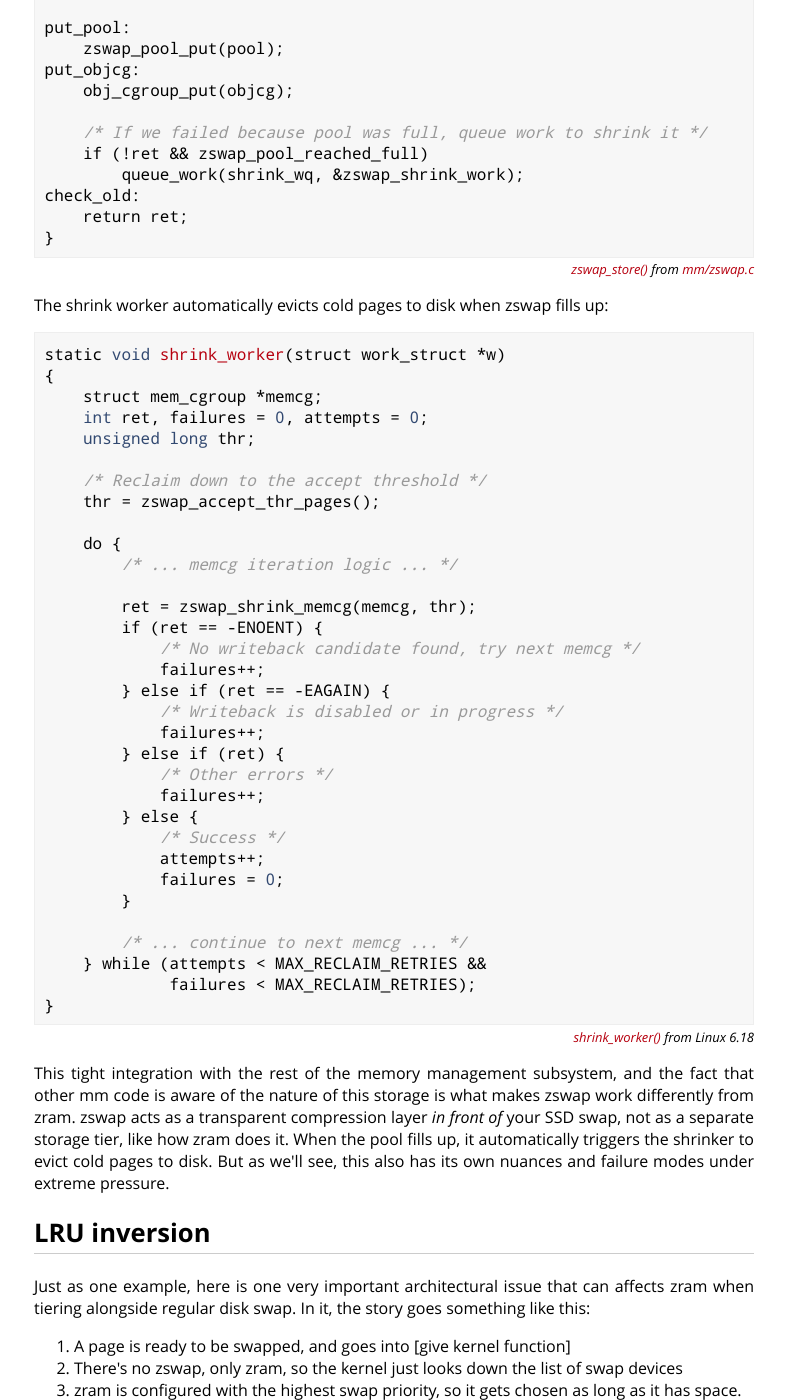
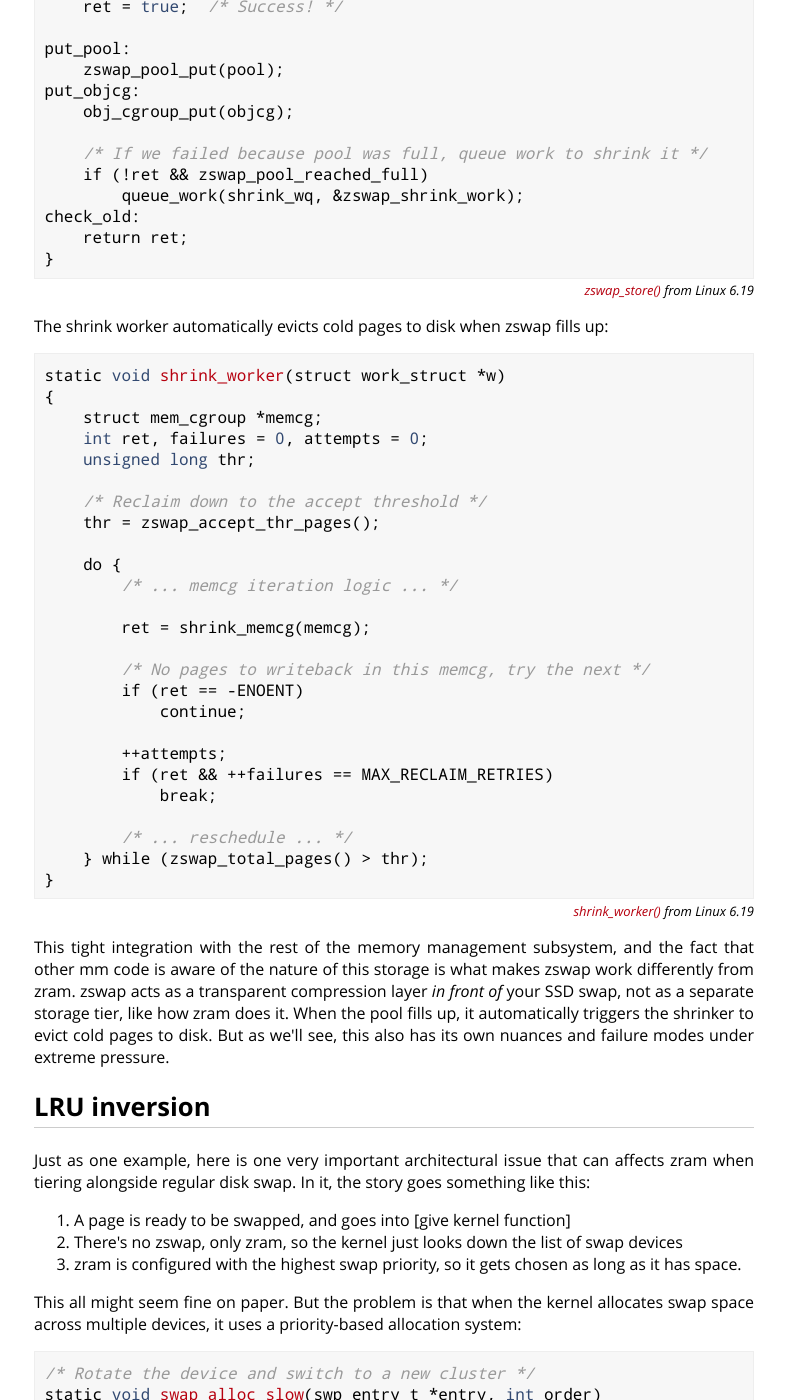
Before and after one commit to cdown/chrisdown.name, a Jekyll site: the page built from _posts/2025-01-06-zswap-vs-zram-when-to-use-what.md, in a window 1280 px wide and 1400 px high, scrolled down 3616 px. Shown: the whole window, without its empty margins (246-1032 px from the left). Built offline with Jekyll 4.4.1, drawn with Linux system fonts in a browser that asks for light colours; some of the changed text lies outside the part shown.

Commit message:
zram post: Update examples to v6.19

```diff
--- a/_posts/2025-01-06-zswap-vs-zram-when-to-use-what.md
+++ b/_posts/2025-01-06-zswap-vs-zram-when-to-use-what.md
@@ -121,7 +121,7 @@ static void zram_submit_bio(struct bio *bio)
 }
 {% endhighlight %}
 
-<div class="citation"><a href="https://git.kernel.org/pub/scm/linux/kernel/git/torvalds/linux.git/tree/drivers/block/zram/zram_drv.c?h=v6.18#n2393">zram_submit_bio()</a> from Linux 6.18</div>
+<div class="citation"><a href="https://git.kernel.org/pub/scm/linux/kernel/git/torvalds/linux.git/tree/drivers/block/zram/zram_drv.c?h=v6.19#n2658">zram_submit_bio()</a> from Linux 6.19</div>
 
 {% endcc %}
 
@@ -168,7 +168,7 @@ out_unlock:
 }
 {% endhighlight %}
 
-<div class="citation"><a href="https://git.kernel.org/pub/scm/linux/kernel/git/torvalds/linux.git/tree/mm/page_io.c?h=v6.18#n240">swap_writeout()</a> from Linux 6.18</div>
+<div class="citation"><a href="https://git.kernel.org/pub/scm/linux/kernel/git/torvalds/linux.git/tree/mm/page_io.c?h=v6.19#n240">swap_writeout()</a> from Linux 6.19</div>
 
 {% endcc %}
 
@@ -215,7 +216,7 @@ check_old:
 }
 {% endhighlight %}
 
-<div class="citation"><a href="https://git.kernel.org/pub/scm/linux/kernel/git/torvalds/linux.git/tree/mm/zswap.c#n1494">zswap_store()</a> from <a href="https://git.kernel.org/pub/scm/linux/kernel/git/torvalds/linux.git/tree/mm/zswap.c">mm/zswap.c</a></div>
+<div class="citation"><a href="https://git.kernel.org/pub/scm/linux/kernel/git/torvalds/linux.git/tree/mm/zswap.c?h=v6.19#n1494">zswap_store()</a> from Linux 6.19</div>
 
 {% endcc %}
 
@@ -236,29 +237,22 @@ static void shrink_worker(struct work_struct *w)
     do {
         /* ... memcg iteration logic ... */
 
-        ret = zswap_shrink_memcg(memcg, thr);
-        if (ret == -ENOENT) {
-            /* No writeback candidate found, try next memcg */
-            failures++;
-        } else if (ret == -EAGAIN) {
-            /* Writeback is disabled or in progress */
-            failures++;
-        } else if (ret) {
-            /* Other errors */
-            failures++;
-        } else {
-            /* Success */
-            attempts++;
-            failures = 0;
-        }
+        ret = shrink_memcg(memcg);
 
-        /* ... continue to next memcg ... */
-    } while (attempts < MAX_RECLAIM_RETRIES &&
-             failures < MAX_RECLAIM_RETRIES);
+        /* No pages to writeback in this memcg, try the next */
+        if (ret == -ENOENT)
+            continue;
+
+        ++attempts;
+        if (ret && ++failures == MAX_RECLAIM_RETRIES)
+            break;
+
+        /* ... reschedule ... */
+    } while (zswap_total_pages() > thr);
 }
 {% endhighlight %}
 
-<div class="citation"><a href="https://git.kernel.org/pub/scm/linux/kernel/git/torvalds/linux.git/tree/mm/zswap.c?h=v6.18#n1325">shrink_worker()</a> from Linux 6.18</div>
+<div class="citation"><a href="https://git.kernel.org/pub/scm/linux/kernel/git/torvalds/linux.git/tree/mm/zswap.c?h=v6.19#n1324">shrink_worker()</a> from Linux 6.19</div>
 
 {% endcc %}
 
@@ -317,7 +311,7 @@ start_over:
 }
 {% endhighlight %}
 
-<div class="citation"><a href="https://git.kernel.org/pub/scm/linux/kernel/git/torvalds/linux.git/tree/mm/swapfile.c?h=v6.18#n1353">swap_alloc_slow()</a> from Linux 6.18</div>
+<div class="citation"><a href="https://git.kernel.org/pub/scm/linux/kernel/git/torvalds/linux.git/tree/mm/swapfile.c?h=v6.19#n1341">swap_alloc_slow()</a> from Linux 6.19</div>
 
 {% endcc %}
 
@@ -481,7 +477,7 @@ static unsigned long zswap_shrinker_count(struct shrinker *shrinker,
 }
 {% endhighlight %}
 
-<div class="citation"><a href="https://git.kernel.org/pub/scm/linux/kernel/git/torvalds/linux.git/tree/mm/zswap.c?h=v6.18#n1209">zswap_shrinker_count()</a> from Linux 6.18</div>
+<div class="citation"><a href="https://git.kernel.org/pub/scm/linux/kernel/git/torvalds/linux.git/tree/mm/zswap.c?h=v6.19#n1208">zswap_shrinker_count()</a> from Linux 6.19</div>
 
 {% endcc %}
 
```
Also changed, not shown: other parts of _posts/2025-01-06-zswap-vs-zram-when-to-use-what.md (+4 -1 lines).
